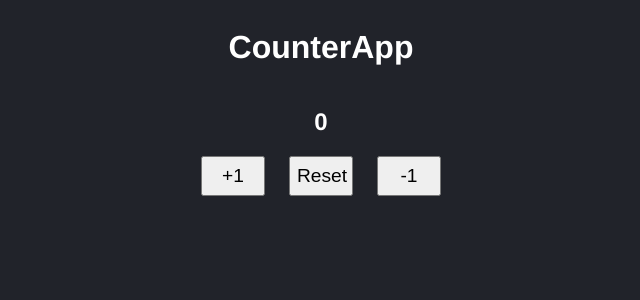
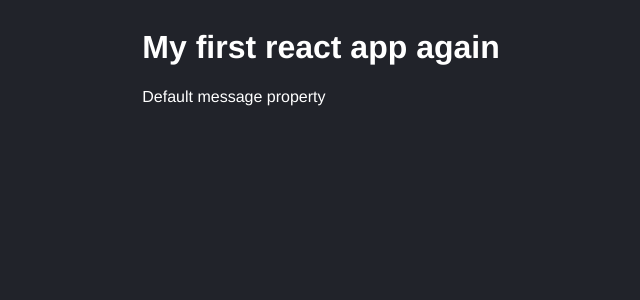
Before and after one commit to franciscomarin98/react-hello-again-app, a React (Create React App) app: page / in a window 1280 px wide. Shown: the top 300 px of the page, without its empty margins (319-959 px from the left). Built offline with nearby package versions, Linux system fonts and the light colour scheme.

Commit message:
:white_check_mark:  feat: React Testing
Introduction to Component Testing in React with Testing Library.

```diff
--- a/src/FirstApp.tsx
+++ b/src/FirstApp.tsx
@@ -15,7 +15,7 @@
 }
 
 FirstApp.defaultProps = {
-    title: "Default title property"
+    message: "Default message property",
 }
 
 export default FirstApp;
```
Also changed, not shown: src/index.tsx (+4 -4 lines), src/setupTests.ts (added, +5 -0 lines), 1 other file (tests, documents, lock files or other folders).
